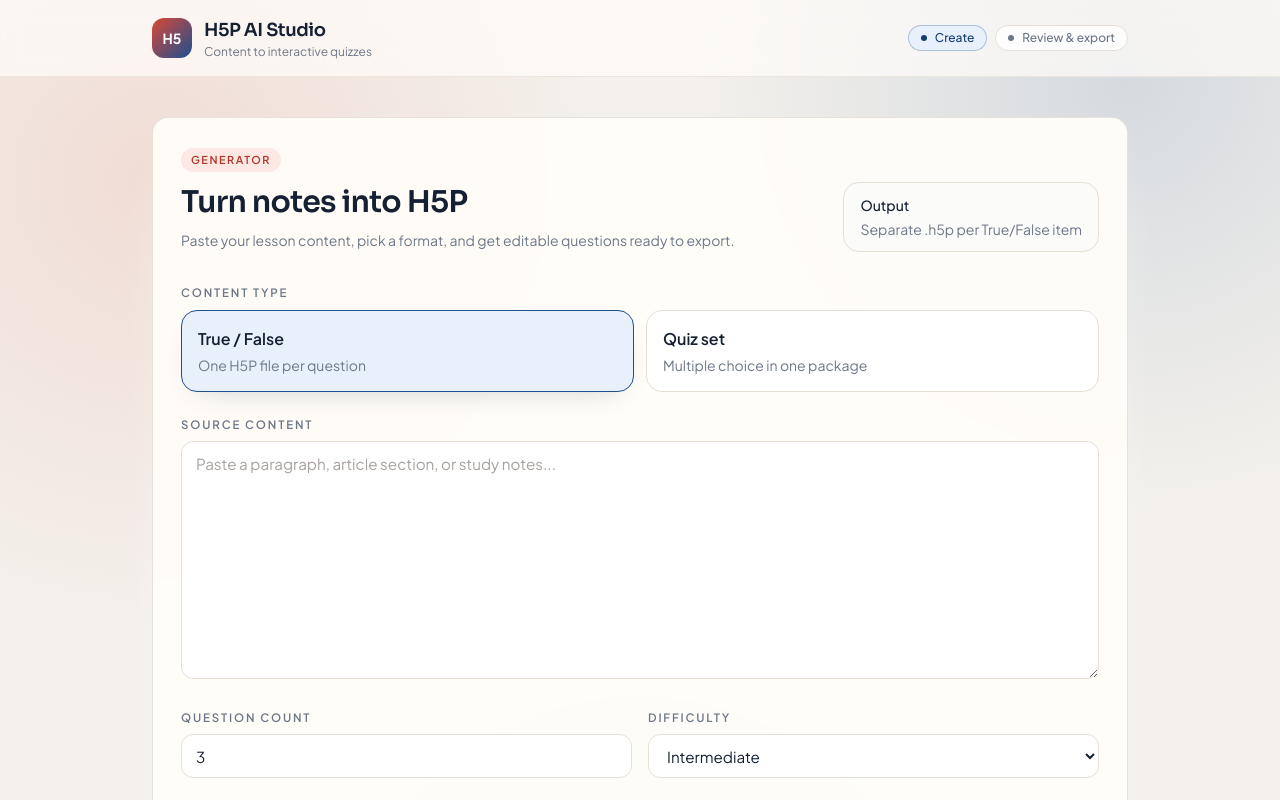
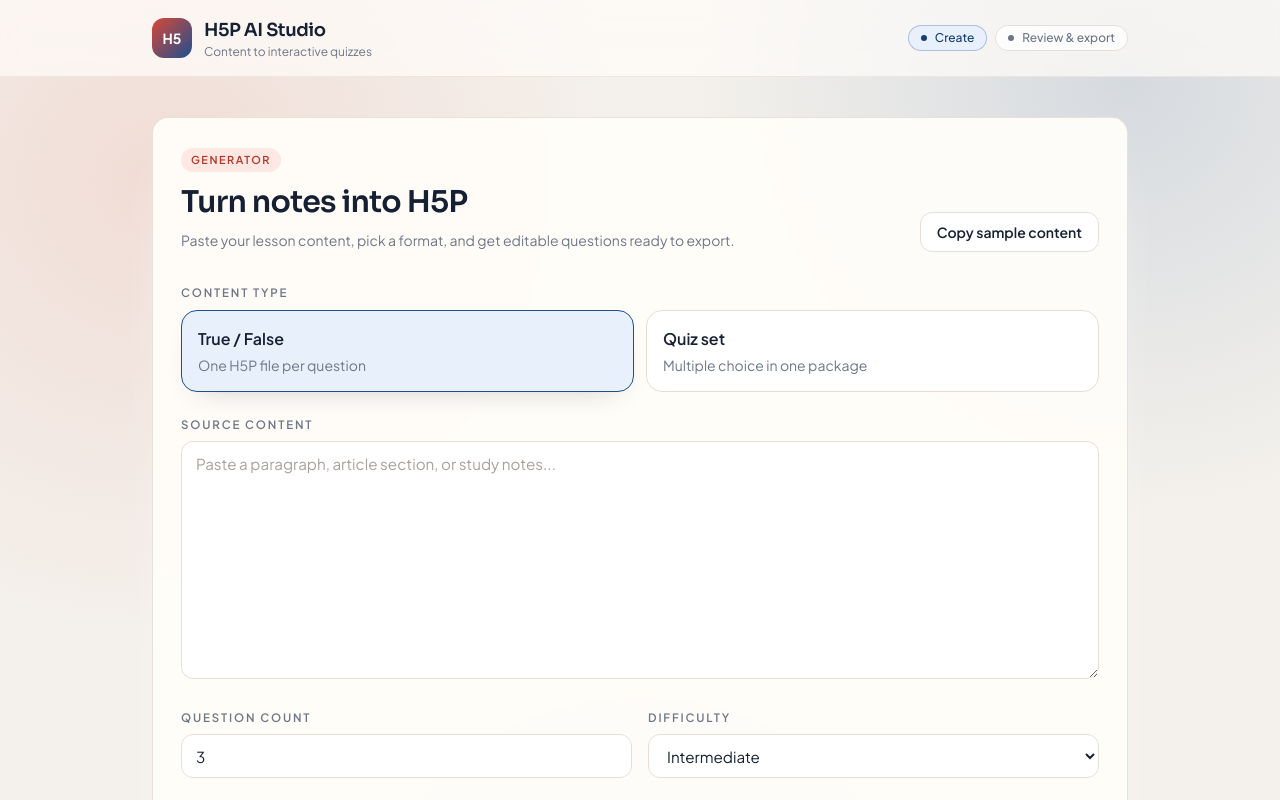
Before and after one commit to margish-veritech/h5p-ai, a Next.js app: page / in a window 1280 px wide. Shown: the top 800 px of the page. Built offline with nearby package versions, Linux system fonts and the light colour scheme.

Commit message:
added copy content functionality

```diff
--- a/components/InputForm.tsx
+++ b/components/InputForm.tsx
@@ -1,5 +1,6 @@
 "use client";
 
+import { useEffect, useRef, useState } from "react";
 import type { Difficulty, H5PContentType } from "@/lib/types";
 
 type InputFormProps = {
@@ -15,6 +16,15 @@
   onContentTypeChange: (value: H5PContentType) => void;
   onSubmit: () => void;
 };
+
+const SAMPLE_CONTENT = `Photosynthesis is the process by which green plants make their own food using sunlight, carbon dioxide, and water. This process mainly happens in the leaves of the plant. Leaves contain a green pigment called chlorophyll, which helps absorb energy from sunlight.
+
+During photosynthesis, plants take in carbon dioxide from the air through tiny openings in their leaves called stomata. They also absorb water from the soil through their roots. Using sunlight as energy, the plant converts carbon dioxide and water into glucose and oxygen.
+
+Glucose is a type of sugar that plants use as food for energy and growth. Oxygen is released back into the air as a by-product of photosynthesis. This oxygen is important for humans, animals, and many other living organisms because they need it to breathe.
+
+Photosynthesis is important because it provides food for plants and also supports life on Earth by producing oxygen. Without photosynthesis, there would be less oxygen in the atmosphere and less food available for many living things.
+`;
 
 const CONTENT_TYPES: Array<{
   value: H5PContentType;
@@ -46,6 +56,35 @@
   onContentTypeChange,
   onSubmit
 }: InputFormProps) {
+  const [sampleCopied, setSampleCopied] = useState(false);
+  const resetCopyTimeoutRef = useRef<ReturnType<typeof setTimeout> | null>(null);
+
+  useEffect(() => {
+    return () => {
+      if (resetCopyTimeoutRef.current) {
+        clearTimeout(resetCopyTimeoutRef.current);
+      }
+    };
+  }, []);
+
+  const handleCopySample = async () => {
+    try {
+      await navigator.clipboard.writeText(SAMPLE_CONTENT);
+      setSampleCopied(true);
+
+      if (resetCopyTimeoutRef.current) {
+        clearTimeout(resetCopyTimeoutRef.current);
+      }
+
+      resetCopyTimeoutRef.current = setTimeout(() => {
+        setSampleCopied(false);
+        resetCopyTimeoutRef.current = null;
+      }, 5000);
+    } catch {
+      setSampleCopied(false);
+    }
+  };
+
   return (
     <section className="panel">
       <div className="mb-8 flex flex-col gap-4 sm:flex-row sm:items-end sm:justify-between">
@@ -59,14 +98,24 @@
             to export.
           </p>
         </div>
-        <div className="rounded-2xl border border-line bg-stone-50/80 px-4 py-3 text-sm text-muted">
-          <p className="font-medium text-ink">Output</p>
-          <p className="mt-1">
-            {contentType === "true-false"
-              ? "Separate .h5p per True/False item"
-              : "Single Question Set .h5p quiz"}
-          </p>
-        </div>
+
+        <button
+          type="button"
+          className={`min-w-44 transition ${
+            sampleCopied ? "btn-download" : "btn-secondary"
+          }`}
+          onClick={handleCopySample}
+          aria-live="polite"
+        >
+          {sampleCopied ? (
+            <>
+              <span aria-hidden>✓</span>
+              Copied to clipboard
+            </>
+          ) : (
+            "Copy sample content"
+          )}
+        </button>
       </div>
 
       <form
```
